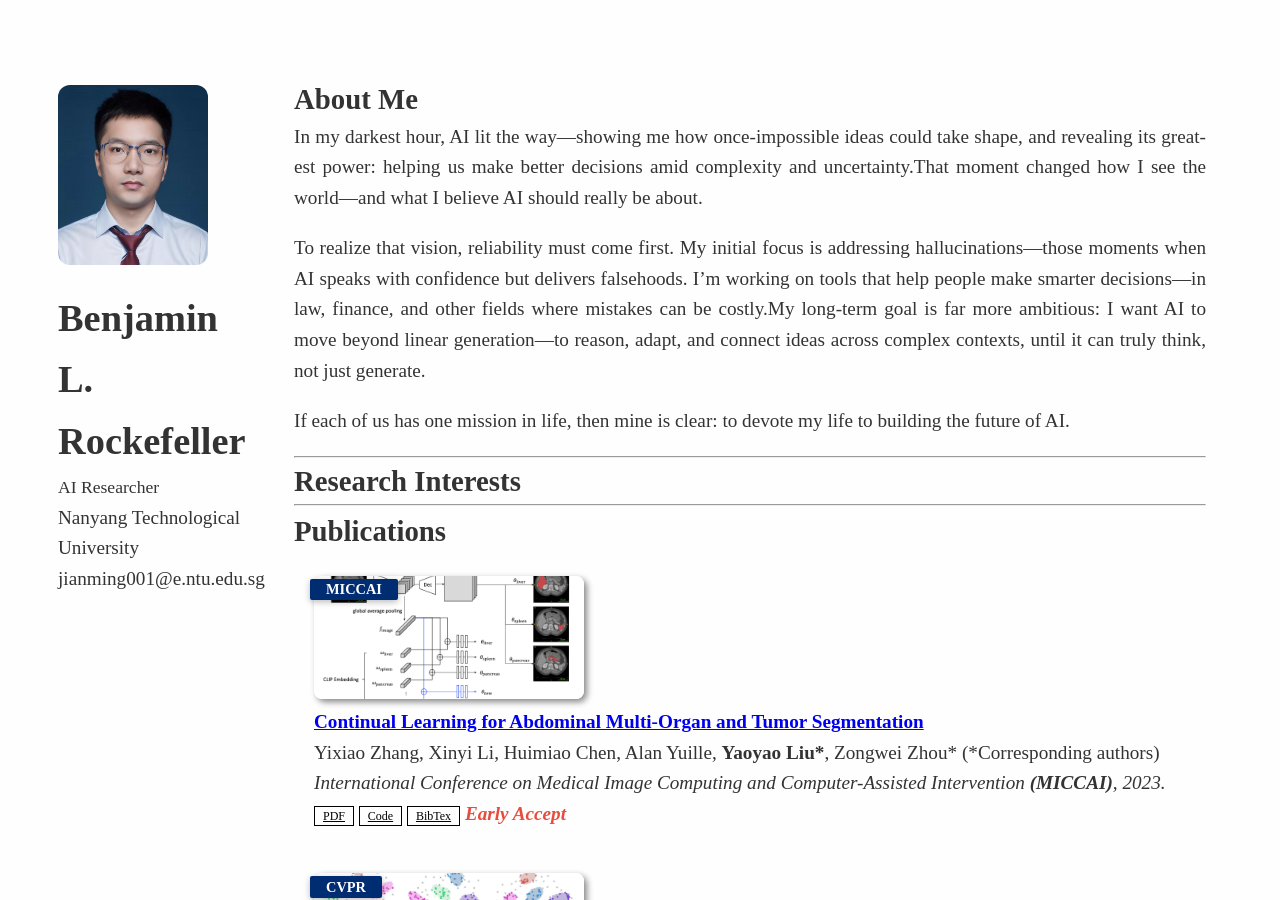
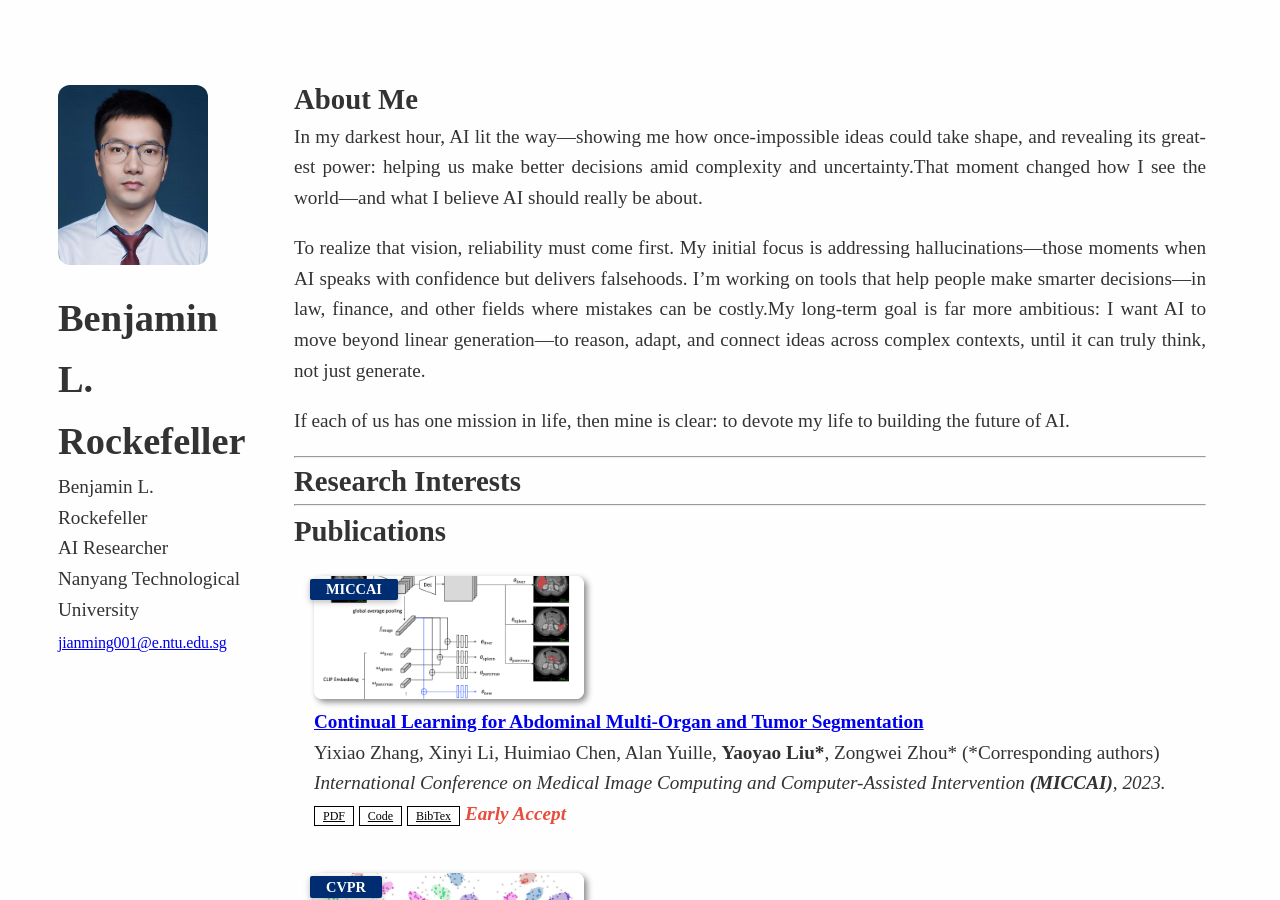
Before and after one commit to BenjaminRockefeller/benjaminrockefeller.github.io, a Jekyll site: the page built from index.md, in a window 1280 px wide and 900 px high. Built offline with Jekyll 4.4.1, drawn with Linux system fonts in a browser that asks for light colours; a style sheet for code colours, icons or effects is not loaded; our own code applies the rules of GitHub Pages for plain Markdown files.

Commit message:
Update homepage.html

```diff
--- a/_layouts/homepage.html
+++ b/_layouts/homepage.html
@@ -45,17 +45,14 @@
 
         <h1>{{ site.title }}</h1>
 
-        {% if site.position %}
-        <position style="font-size:1.10rem;">{{ site.position }}</position>
-        <br>
-        {% endif %}
-        {% if site.affiliation %}
-        <span class="university">{{ site.affiliation }}</span>
-        <br>
-        {% endif %}
-        {% if site.email %}
-        <email>{{ site.email }}</email>
-        {% endif %}
+        <div class="profile-text">
+        <div class="name">Benjamin L. Rockefeller</div>
+        <div class="position">AI Researcher</div>
+        <div class="position">Nanyang Technological University</div>
+        <div class="email">
+        <a href="mailto:jianming001@e.ntu.edu.sg">jianming001@e.ntu.edu.sg</a>
+        </div>
+        </div>
 
         <br>
         <br>
```
